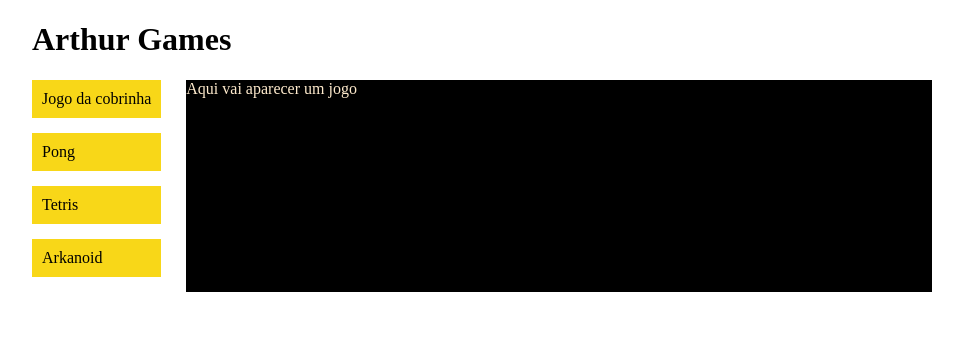
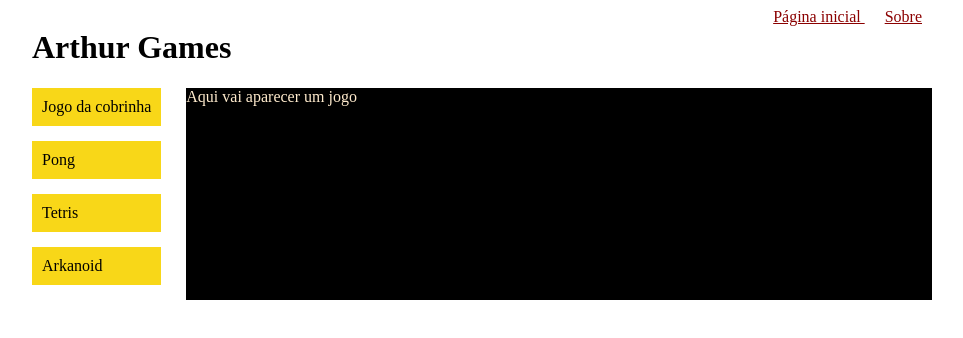
Before and after one commit to Arthur1243/Arthur1243.github.io, a website: page index.html in a window 1280 px wide. Shown: the whole page, without its empty margins (158-1121 px from the left). Drawn offline with Linux system fonts and the light colour scheme.

Commit message:
Página nova Sobre

```diff
--- a/css/index.css
+++ b/css/index.css
@@ -31,3 +31,14 @@
     color: blanchedalmond;
     flex: 1;
 }
+
+.heder-content {
+    display: flex;
+    justify-content: space-between;
+}
+
+.nave a {
+    margin: 10px;
+    color: darkred;
+
+}
--- a/index.html
+++ b/index.html
@@ -9,10 +9,18 @@
 
 <body>
   <header>
-    <div class="content">
+    <div class="heder-content content">
       <h1>
         Arthur Games
       </h1>
+      <nav class="nave">
+        <a href="/">
+          Página inicial
+        </a>
+        <a href="/sobre.html">
+          Sobre
+        </a>
+      </nav>
     </div>
   </header>
   <div class="main content">
```
Also changed, not shown: sobre.html (added, +37 -0 lines).
